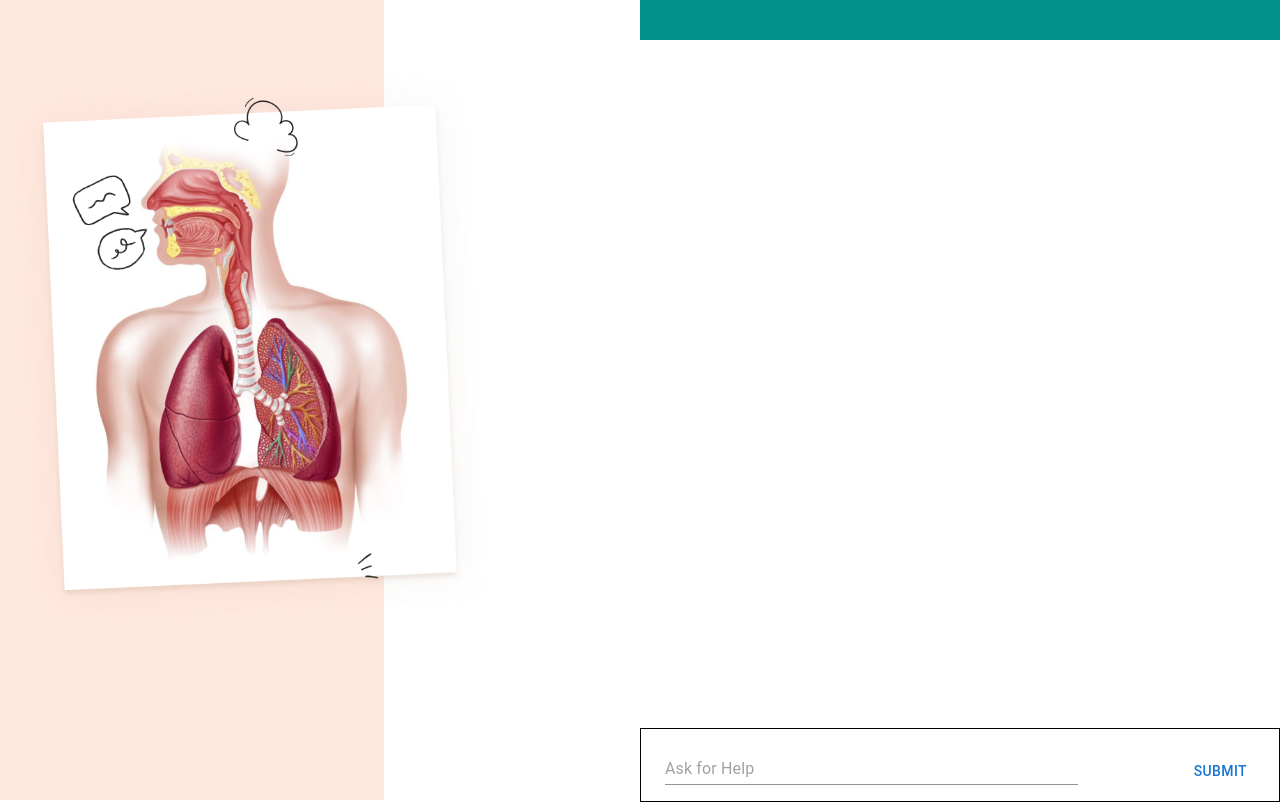
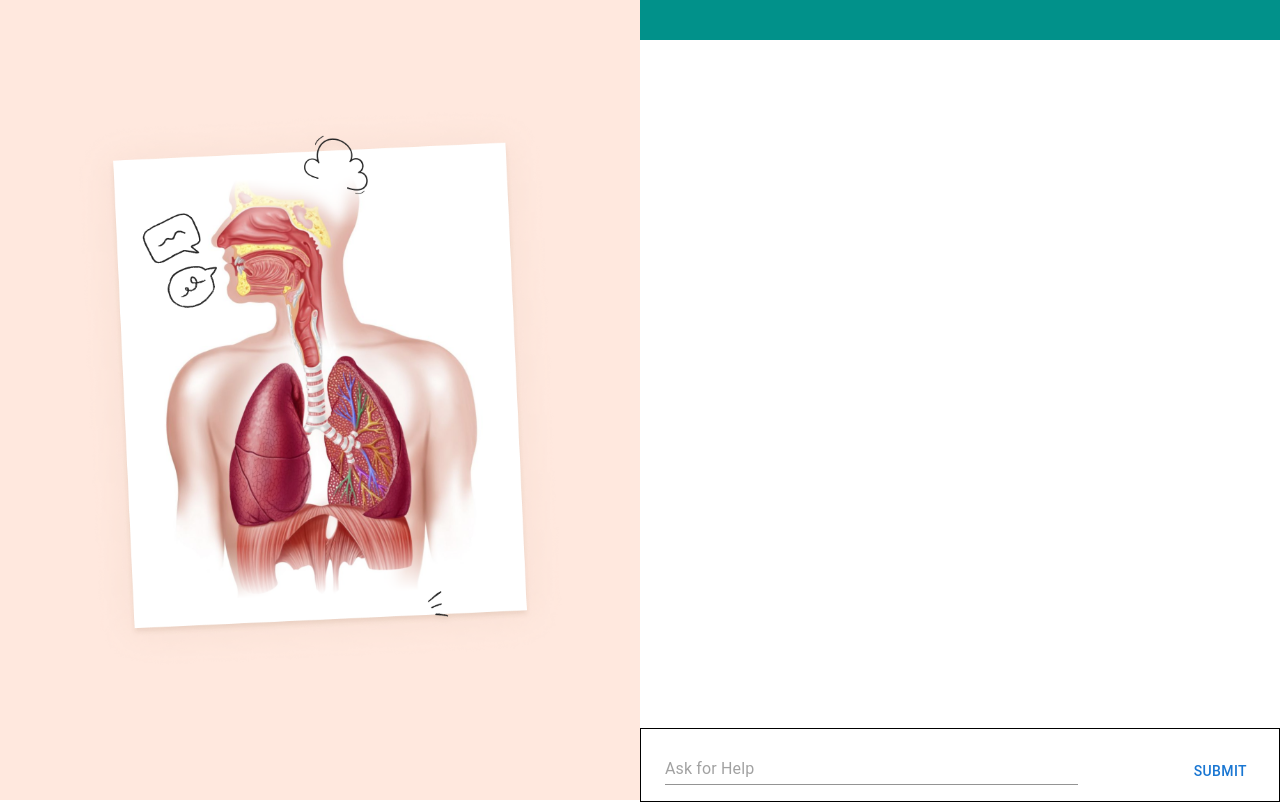
Before and after one commit to oriceane/open-ai-flask-boilerplate, a React (Create React App) app in the folder mini-tee-frontend/: page / in a window 1280 px wide. Built offline with nearby package versions, Linux system fonts and the light colour scheme.

Commit message:
euans crap css

```diff
--- a/mini-tee-frontend/src/components/InfoBoard/index.tsx
+++ b/mini-tee-frontend/src/components/InfoBoard/index.tsx
@@ -7,7 +7,6 @@ export const InfoBoard = () => {
     return (
         <Box
             sx={{
-                width: "60%",
                 height: "100vh",
                 backgroundColor: '#FFE8DE',
             }}
```
